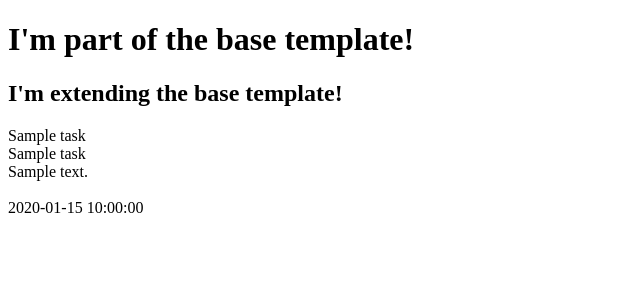
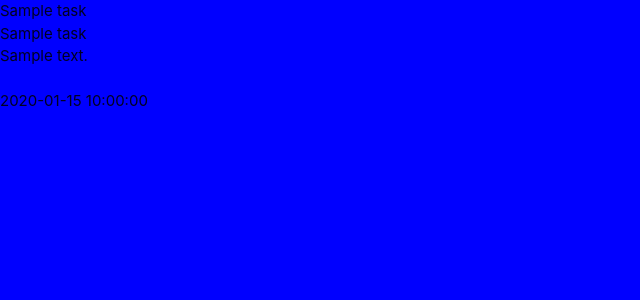
Before and after one commit to adnanmuhtadi/flask-task-manager-project, a Flask app: page / in a window 1280 px wide. Shown: the top 300 px of the page, without its empty margins (0-640 px from the left). Run offline with Flask 2, Linux system fonts and the light colour scheme; a database or web service that is not in the repository returns one stand-in record (values such as "Sample title"); some libraries are stand-ins or nearby versions.

Commit message:
Add Materialize and static files

```diff
--- /dev/null
+++ b/static/css/style.css
@@ -0,0 +1,3 @@
+body {
+    background: blue;
+}
--- a/templates/base.html
+++ b/templates/base.html
@@ -3,13 +3,27 @@
 <head>
     <meta charset="UTF-8">
     <meta name="viewport" content="width=device-width, initial-scale=1.0">
+
+    <link rel="stylesheet" href="https://cdnjs.cloudflare.com/ajax/libs/font-awesome/5.15.3/css/all.min.css"
+        integrity="sha512-iBBXm8fW90+nuLcSKlbmrPcLa0OT92xO1BIsZ+ywDWZCvqsWgccV3gFoRBv0z+8dLJgyAHIhR35VZc2oM/gI1w==" crossorigin="anonymous" />
+    <!-- Compiled and minified CSS -->
+    <link rel="stylesheet" href="https://cdnjs.cloudflare.com/ajax/libs/materialize/1.0.0/css/materialize.min.css" type="text/css">
+    <link rel="stylesheet" href="{{ url_for('static', filename='css/style.css') }}" type="text/css">
+    {% block styles %}
+    {% endblock %}
     <title>Task Manager</title>
 </head>
 <body>
 
-    <h1>I'm part of the base template!</h1>
     {% block content %}
     {% endblock %}
 
+    <script src="https://code.jquery.com/jquery-3.6.0.min.js"
+        integrity="sha256-/xUj+3OJU5yExlq6GSYGSHk7tPXikynS7ogEvDej/m4=" crossorigin="anonymous"></script>
+    <!-- Compiled and minified JavaScript -->
+    <script src="https://cdnjs.cloudflare.com/ajax/libs/materialize/1.0.0/js/materialize.min.js"></script>
+    <script src="{{ url_for('static', filename='js/script.js') }}"></script>
+    {% block scripts %}
+    {% endblock %}
 </body>
 </html>
--- a/templates/tasks.html
+++ b/templates/tasks.html
@@ -1,7 +1,5 @@
 {% extends "base.html" %}
 {% block content %}
-
-    <h2>I'm extending the base template!</h2>
 
     {% for task in tasks %}
         {{ task.task_name }}<br>
```
Also changed, not shown: static/js/script.js (added).
